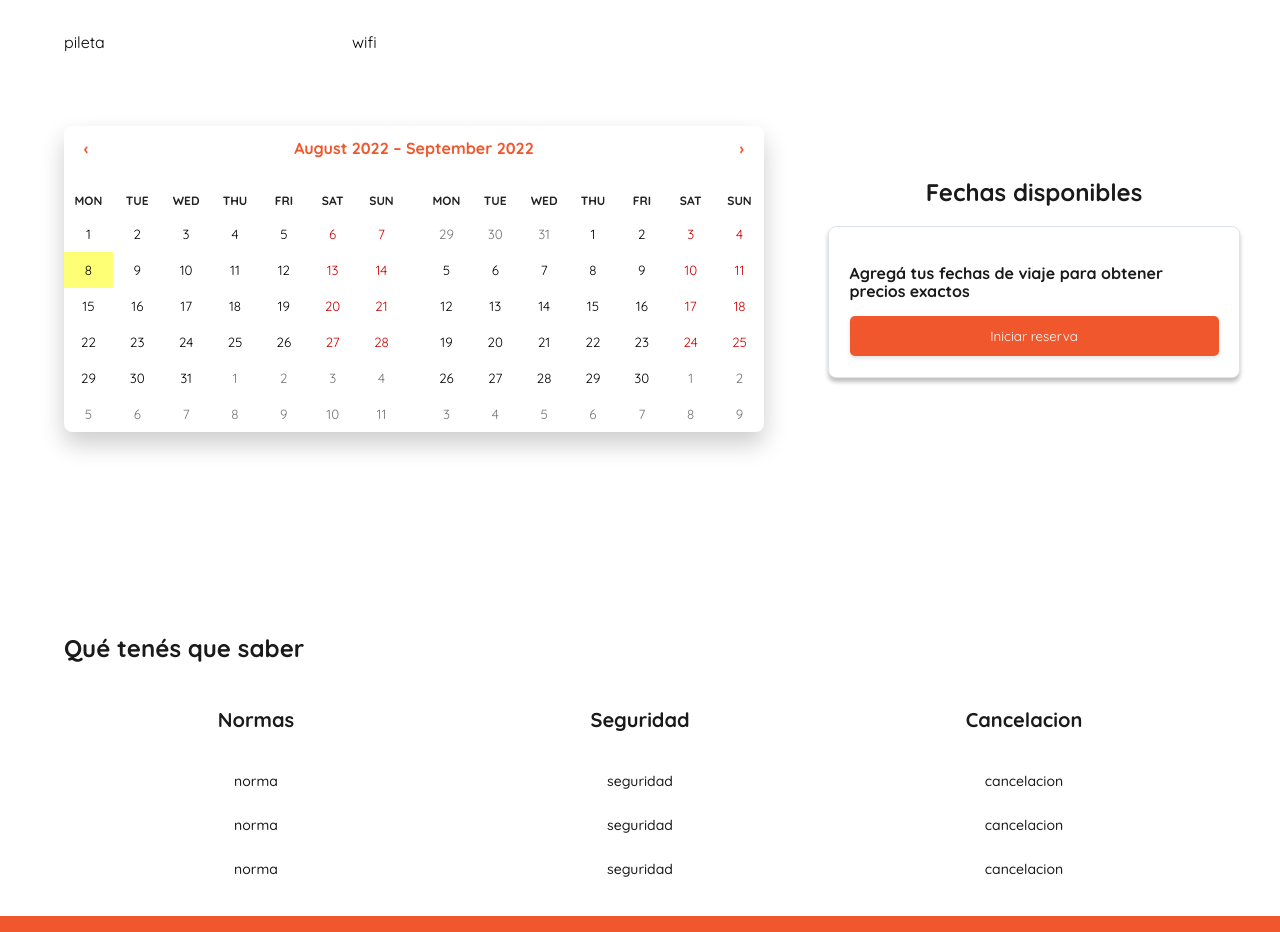
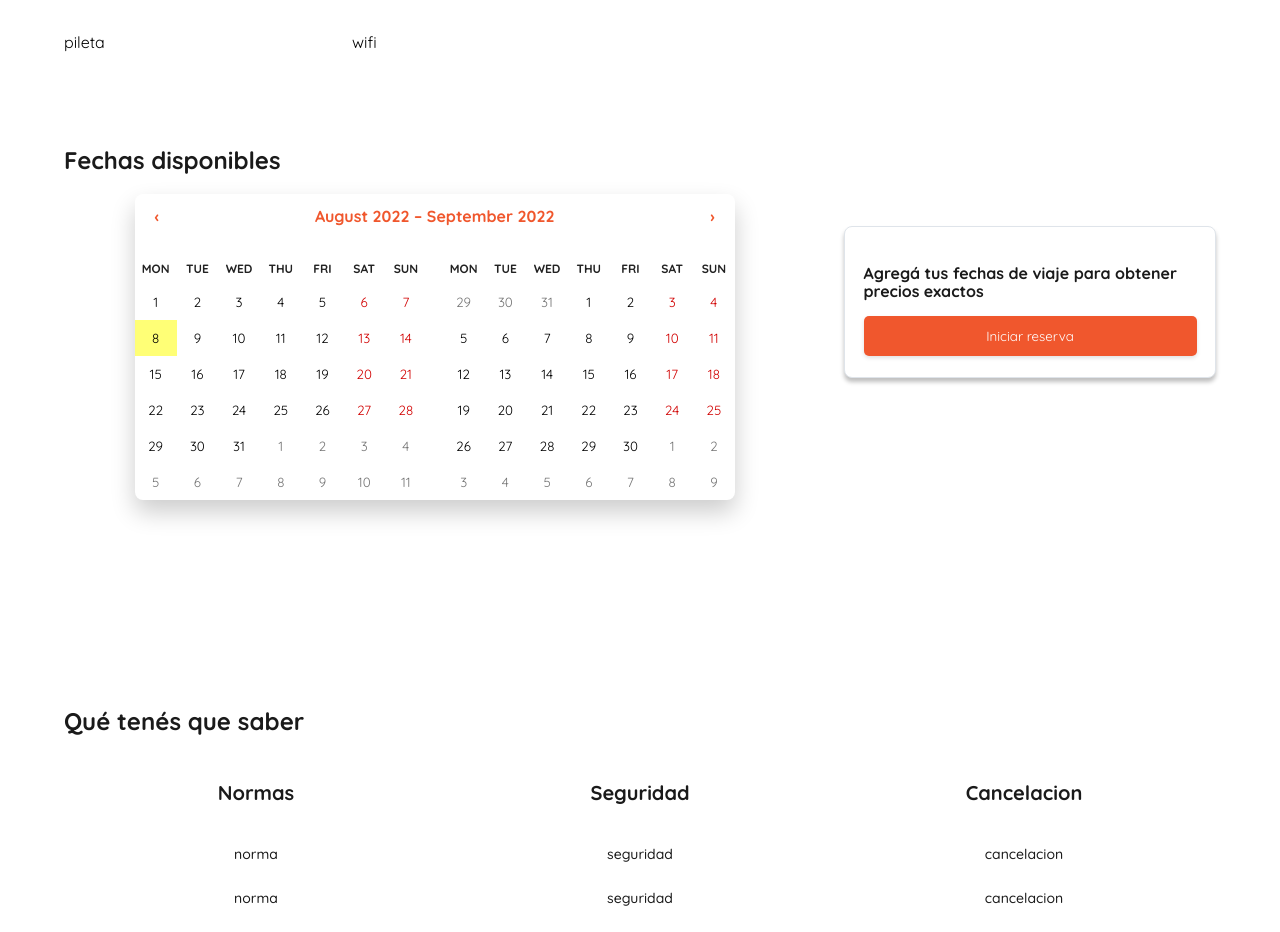
Before and after one commit to mceciabate/proyecto_integrador, a React (Create React App) app in the folder integrador/: page /product in a window 1280 px wide. Shown: the part 740-1672 px from the top of the page. Built offline with nearby package versions, Linux system fonts and the light colour scheme.

Commit message:
estrellas

```diff
--- a/integrador/src/components/Searcher.js
+++ b/integrador/src/components/Searcher.js
@@ -36,7 +36,7 @@ const Searcher = () => {
       <BsFillPinMapFill className="icon"/>
         <SearchSelect required>
           <option value="S">
-            Lugar de recogida
+            Recogida
           </option>
           {cities.map((city) => (
             <option key={city.id} value={city.value}>
@@ -48,7 +48,7 @@ const Searcher = () => {
         <IconSelect>
         <BsFillPinMapFill className="icon" />
         <SearchSelect required>
-          <option value="S">Lugar de entrega</option>
+          <option value="S">Entrega</option>
           {cities.map((city) => (
             <option key={city.id} value={city.value}>
               <Icon icon="akar-icons:twitter-fill" />
--- a/integrador/src/pages/product/Product.js
+++ b/integrador/src/pages/product/Product.js
@@ -9,6 +9,7 @@ import {
   ImageContainer,
   DescriptionContainer,
   FeaturesContainer,
+  MyH2,
   CalendarContainer,
   CalendarSection,
   CalendarItem,
@@ -122,14 +123,14 @@ const Product = ({ product }) => {
           <p>wifi</p>
         </div>
       </FeaturesContainer>
+      <MyH2>Fechas disponibles</MyH2>
       <CalendarContainer>
         <Calendar
-          showDoubleView={windowSize.innerWidth > 480 ? true : false}
+          showDoubleView={windowSize.innerWidth > 500 ? true : false}
           next2Label={null}
           prev2Label={null}
         />
         <CalendarSection>
-          <h2>Fechas disponibles</h2>
           <CalendarItem>
             <h3>Agregá tus fechas de viaje para obtener precios exactos</h3>
             <button>Iniciar reserva</button>
--- a/integrador/src/pages/product/ProductStyles.js
+++ b/integrador/src/pages/product/ProductStyles.js
@@ -22,11 +22,11 @@ export const LHeader = styled.div`
   grid-row: 1;
   margin-left: 65px;
   margin-top: 27px;
-  @media (max-width: 770px) {
+  @media (max-width: 800px) {
     margin-left: 34px;
     margin-top: 15px;
   }
-  @media (max-width: 480px) {
+  @media (max-width: 500px) {
     margin-left: 24px;
   }
   p {
@@ -67,11 +67,11 @@ export const RHeader = styled.div`
   align-items: flex-end;
   margin-right: 70px;
   margin-top: 27px;
-  @media (max-width: 770px) {
+  @media (max-width: 800px) {
     margin-right: 34px;
     margin-top: 15px;
   }
-  @media (max-width: 480px) {
+  @media (max-width: 500px) {
     margin-right: 24px;
   }
   .arrow {
@@ -104,7 +104,7 @@ export const ImageContainer = styled.div`
       width: 100%;
       height: 100%;
     }
-    @media (max-width: 480px) {
+    @media (max-width: 500px) {
       grid-column: 1 / span 4;
     }
   }
@@ -121,10 +121,10 @@ export const ImageContainer = styled.div`
       width: 100%;
       height: 100%;
     }
-    @media (max-width: 770px) {
+    @media (max-width: 800px) {
 
     }
-    @media (max-width: 480px) {
+    @media (max-width: 500px) {
       display: none;
     }
   }
@@ -137,7 +137,7 @@ export const DescriptionContainer = styled.div`
   width: 90vw;
   height: 288px;
   background-color: #f3f1ed;
-  @media (max-width: 480px) {
+  @media (max-width: 500px) {
     height: 380px;
   }
   h2 {
@@ -147,11 +147,11 @@ export const DescriptionContainer = styled.div`
     color: #1a1a1a;
     margin-top: 56px;
     margin-left: 34px;
-    @media (max-width: 770px) {
+    @media (max-width: 800px) {
       margin-top: 40px;
       margin-left: 28px;
     }
-    @media (max-width: 480px) {
+    @media (max-width: 500px) {
       margin-top: 24px;
       margin-left: 24px;
     }
@@ -163,7 +163,7 @@ export const DescriptionContainer = styled.div`
     line-height: 16px;
     margin-top: 18px;
     margin-left: 34px;
-    @media (max-width: 480px) {
+    @media (max-width: 500px) {
       margin-top: 24px;
       margin-left: 24px;
     }
@@ -176,10 +176,10 @@ export const FeaturesContainer = styled.div`
   align-items: flex-start;
   width: 90vw;
   height: 288px;
-  @media (max-width: 770px) {
+  @media (max-width: 800px) {
     height: 330px;
   }
-  @media (max-width: 480px) {
+  @media (max-width: 500px) {
       height: 400px;
   }
   h2 {
@@ -194,15 +194,28 @@ export const FeaturesContainer = styled.div`
     display: grid;
     grid-template-columns: 1fr 1fr 1fr 1fr;
     grid-template-rows: 1fr 1fr;
-    @media (max-width: 768px) {
+    @media (max-width: 800px) {
       grid-template-columns: 1fr 1fr;
     }
-    @media (max-width: 480px) {
+    @media (max-width: 500px) {
       grid-template-columns: 1fr;
       margin-left: 20px;
     }
   }
 `;
+
+export const MyH2 = styled.h2`
+    text-align: start;
+    width: 90vw;
+    font-weight: 700;
+    font-size: 24px;
+    line-height: 28px;
+    color: #1a1a1a;
+    height: fit-content;
+    @media (max-width: 500px) {
+      margin-left: 20px;
+    }
+`
 
 export const CalendarContainer = styled.div`
   display: grid;
@@ -210,11 +223,10 @@ export const CalendarContainer = styled.div`
   grid-template-rows: 1fr;
   width: 90vw;
   height: 488px;
-  column-gap: 5vw;
-  @media (max-width: 770px) {
-    height: 600px;
-    grid-template-columns: 2;
-    grid-template-rows: 2;
+  column-gap: 3vw;
+  @media (max-width: 800px) {
+    height: 500px;
+    grid-template-columns: 1fr 1fr;
   }
 `;
 
@@ -224,27 +236,14 @@ export const CalendarSection = styled.div`
   display: flex;
   flex-direction: column;
   align-items: center;
-  @media (max-width: 768px) {
-    flex-direction: column;
-    gap: 10px;
+  @media (max-width: 800px) {
     grid-column: 1/ span 2;
     grid-row: 2;
-  }
-  h2 {
-    grid-column: 3;
-    font-weight: 700;
-    font-size: 24px;
-    line-height: 28px;
-    color: #1a1a1a;
-    height: fit-content;
-    @media (max-width: 480px) {
-      margin-left: 20px;
-    }
   }
 `;
 
 export const CalendarItem = styled.div`
-  width: 410px;
+  width: 370px;
   height: 150px;
   display: flex;
   flex-direction: column;
@@ -277,7 +276,7 @@ export const FooterContainer = styled.div`
   flex-direction: column;
   align-items: flex-start;
   width: 90vw;
-  @media (max-width: 770px) {
+  @media (max-width: 800px) {
       align-items: center;
     }
   h2 {
@@ -285,16 +284,17 @@ export const FooterContainer = styled.div`
     font-size: 24px;
     line-height: 28px;
     color: #1a1a1a;
+    margin-top: 25px;
   }
 `;
 export const FooterItemContainer = styled.div`
   display: grid;
   grid-template-columns: 1fr 1fr 1fr;
-  @media (max-width: 768px) {
+  @media (max-width: 800px) {
     grid-template-columns: 1fr 1fr;
     grid-template-rows: 1fr 1fr;
   }
-  @media (max-width: 480px) {
+  @media (max-width: 500px) {
     grid-template-columns: 1fr;
     grid-template-rows: 1fr 1fr 1fr;
   }
@@ -343,7 +343,7 @@ export const GalleryItem = styled.div`
   background: rgba(255, 255, 255, 0.5);
   box-shadow: 0px 4px 4px rgba(0, 0, 0, 0.25);
   border-radius: 8px;
-  @media (max-width: 482px) {
+  @media (max-width: 500px) {
     width: 100%;
     height: 100%;
   }
@@ -405,7 +405,7 @@ export const Carrousel = styled.div`
   display: grid;
   grid-template-columns: 1fr 1fr 1fr 1fr;
   grid-template-rows: 1fr;
-  @media (max-width: 482px) {
+  @media (max-width: 500px) {
     grid-template-columns: 1fr 1fr;
     height: auto;
   }
@@ -417,7 +417,7 @@ export const CarrouselImg = styled.img`
   width: 148px;
   height: 91px;
   border-radius: 8px;
-  @media (max-width: 482px) {
+  @media (max-width: 500px) {
     height: auto;
     margin-bottom: 15px;
   }
--- a/integrador/src/pages/product/calendarStyles.css
+++ b/integrador/src/pages/product/calendarStyles.css
@@ -1,7 +1,7 @@
 .react-calendar {
   grid-column: 1 / span 2;
   grid-row: 1 / span 2;
-  width: 400px;
+  width: 390px;
   max-width: 95vw;
   height: fit-content;
   background-color: #fff;
@@ -14,7 +14,7 @@
   justify-self: center;
 }
 .react-calendar--doubleView {
-  width: 700px;
+  width: 600px;
 }
 .react-calendar--doubleView .react-calendar__viewContainer {
   display: flex;
--- a/integrador/src/styles/HeaderDStyles.js
+++ b/integrador/src/styles/HeaderDStyles.js
@@ -8,12 +8,12 @@ export const HeaderC = styled.header`
   width: 100vw;
   height: 8vh;
   background-color: transparent;
-  @media (max-width: 770px) {
+  @media (max-width: 800px) {
     height: 10vh;
     justify-content: space-around;
     padding-top: 10px;
   }
-  @media only screen and (max-width: 482px) {
+  @media only screen and (max-width: 500px) {
     display: none;
   }
 `;
--- a/integrador/src/styles/HeaderMStyles.js
+++ b/integrador/src/styles/HeaderMStyles.js
@@ -9,7 +9,7 @@ export const HeaderC = styled.header`
   width: 100vw;
   height: 10vh;
   background-color: transparent;
-  @media only screen and (min-width: 482px) {
+  @media only screen and (min-width: 500px) {
     display: none;
   }
 `;
--- a/integrador/src/styles/ListStyles.js
+++ b/integrador/src/styles/ListStyles.js
@@ -32,7 +32,7 @@ export const CardC = styled.div`
   border: 1px solid #dfe4ea;
   box-shadow: 0px 4px 4px rgba(0, 0, 0, 0.25);
   border-radius: 10px;
-  @media only screen and (max-width: 482px) {
+  @media only screen and (max-width: 500px) {
     width: 80vw;
     flex-direction: column;
     height: fit-content;
@@ -43,7 +43,7 @@ export const CardC = styled.div`
 export const StyledImg = styled.img`
   width: 315px;
   height: 283px;
-  @media only screen and (max-width: 482px) {
+  @media only screen and (max-width: 500px) {
     width: 100%;
     height: 200px;
   }
--- a/integrador/src/styles/SearcherStyles.js
+++ b/integrador/src/styles/SearcherStyles.js
@@ -14,7 +14,7 @@ export const SearchContainer = styled.div`
     width: 336px;
     padding: 10px;
     text-align: center;
-    @media only screen and (max-width: 770px) {
+    @media only screen and (max-width: 800px) {
       grid-row: 1 / 4;
   }
   }
@@ -36,11 +36,11 @@ export const SearchForm = styled.form`
   border: 1px solid #dfe4ea;
   top: auto;
   bottom: 100%;
-  @media only screen and (max-width: 770px) {
+  @media only screen and (max-width: 800px) {
     height: 110px;
     width: 90vw;
   }
-  @media only screen and (max-width: 480px) {
+  @media only screen and (max-width: 500px) {
     height: max-content;
     flex-direction: column;
     gap: 5px;
@@ -65,10 +65,10 @@ export const SearchSelect = styled.select`
     font-size: 16px;
     line-height: 20px;
   }
-  @media only screen and (max-width: 770px) {
-    width: 60px;
+  @media only screen and (max-width: 800px) {
+    width: 130px;
   }
-  @media only screen and (max-width: 482px) {
+  @media only screen and (max-width: 500px) {
     width: 90%;
   }
 `;
@@ -87,7 +87,7 @@ export const SearchButton = styled.button`
   margin: 10px 0px 10px;
   margin-right: 32px;
   cursor: pointer;
-  @media only screen and (max-width: 480px) {
+  @media only screen and (max-width: 500px) {
     width: 90%;
     margin: 10px;
   }
@@ -104,12 +104,12 @@ export const CalendarButton = styled.button`
   display: flex;
   align-items: center;
   justify-content: space-evenly;
-  @media (max-width: 482px) {
+  @media (max-width: 500px) {
     width: 90%;
     justify-content: center;
   }
   .icon {
-    @media (max-width: 482px) {
+    @media (max-width: 500px) {
       position: absolute;
       left: 80px;
     }
@@ -119,7 +119,7 @@ export const CalendarButton = styled.button`
 export const CalendarDiv = styled.div`
   position: relative;
   top: -120px;
-  @media only screen and (max-width: 480px) {
+  @media only screen and (max-width: 500px) {
     margin-left: 0;
     width: 50vw;
     align-self: center;
@@ -135,7 +135,7 @@ export const CalendarDiv = styled.div`
     right: -25px;
     position: relative;
   }
-  @media (max-width: 480px) {
+  @media (max-width: 500px) {
     width: 90%;
   }
   `
```
Also changed, not shown: integrador/src/pages/login/LoginStyles.js (+6 -6 lines).
